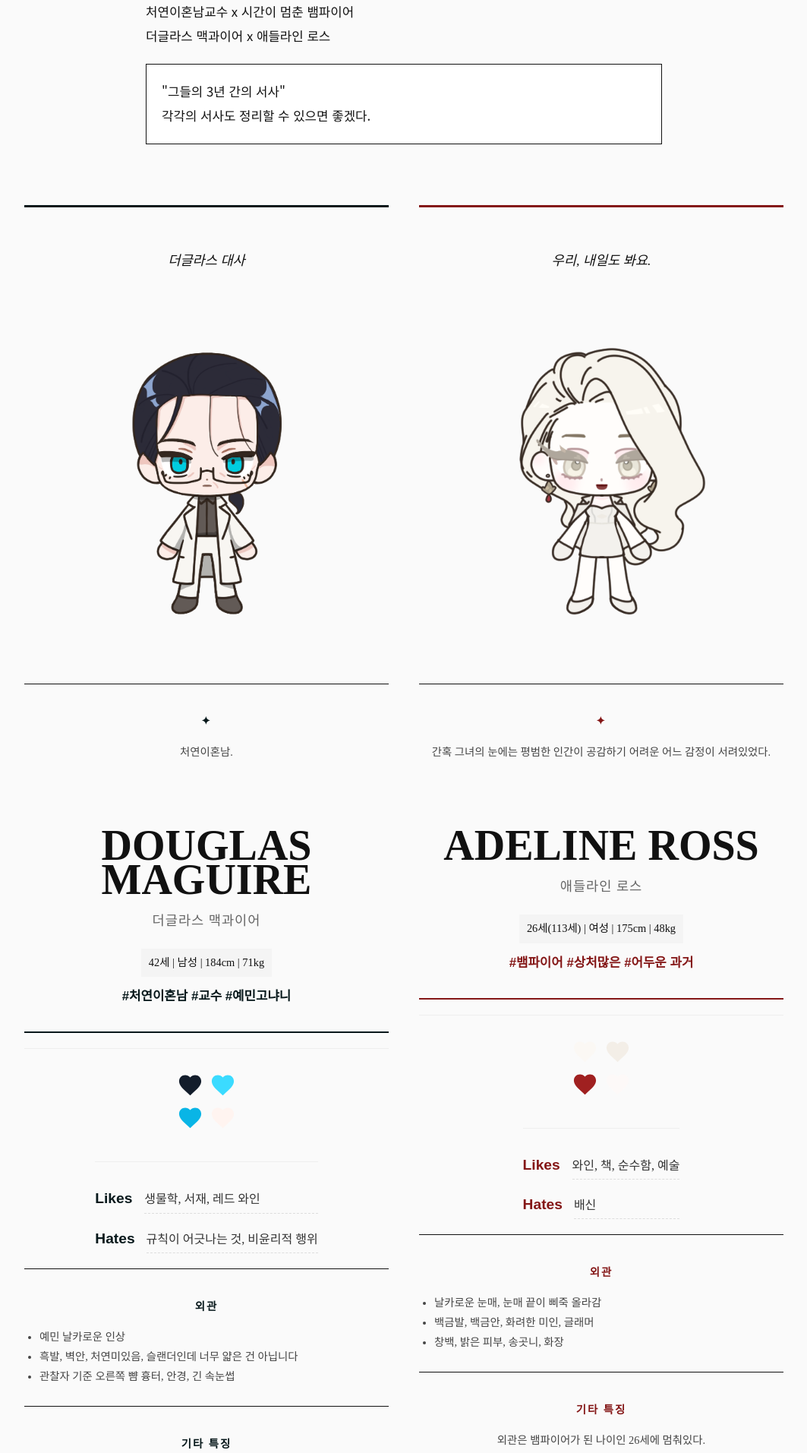
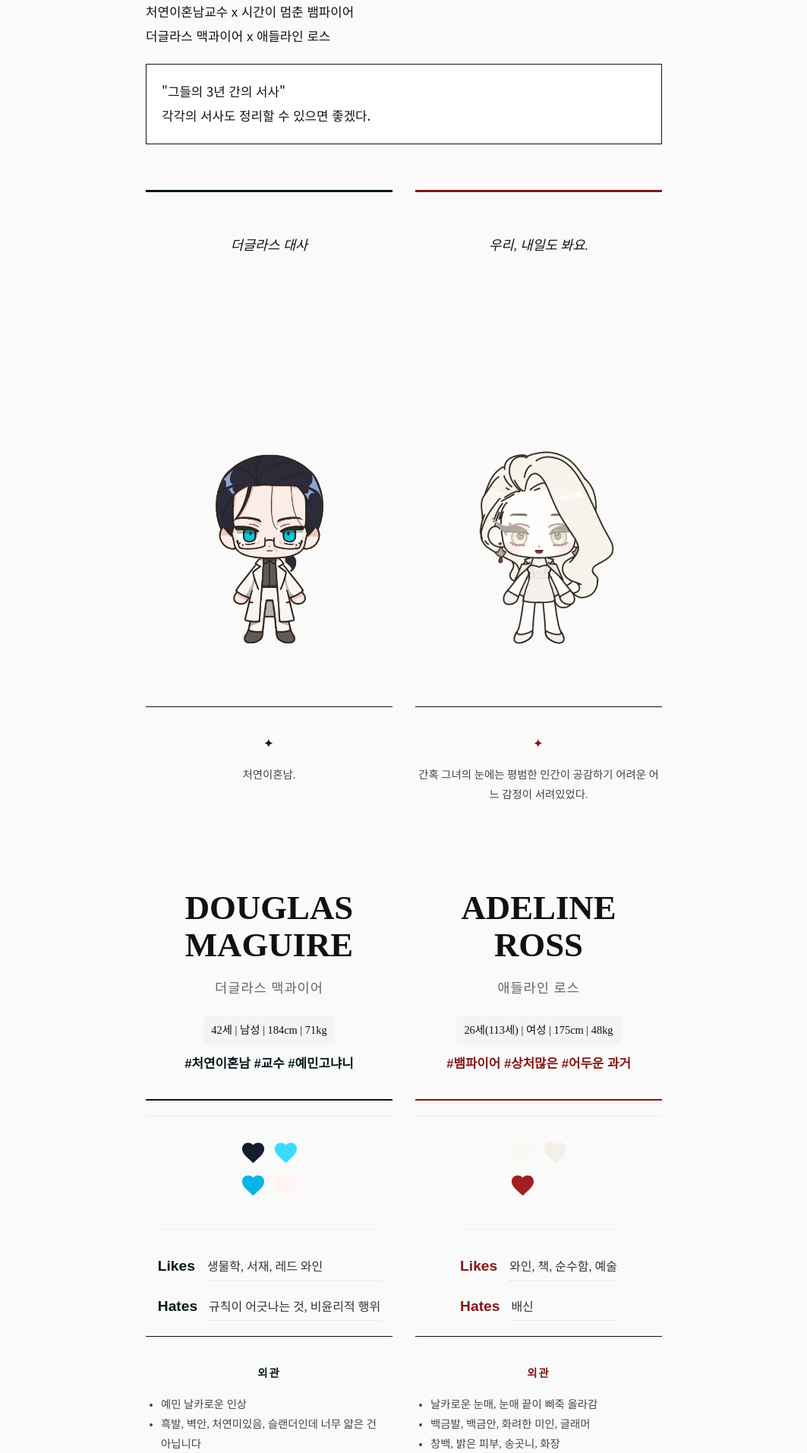
Before and after one commit to narelim/mag-ross-archive, a Jekyll site: the page built from _posts/2025-12-17-original42113.md, in a window 1280 px wide. Shown: the part 500-2413 px from the top of the page at 76% size, without its empty margins (108-1171 px from the left). Built offline with Jekyll 4.4.1, drawn with Linux system fonts in a browser that asks for light colours; some web fonts are replaced.

Commit message:
Update style.css

```diff
--- a/assets/css/style.css
+++ b/assets/css/style.css
@@ -606,35 +606,31 @@ header { padding: 30px 30px; text-align: center; border-bottom: 1px solid #eee;
     .sheet-middle { flex-direction: column; align-items: center; }
 }
 
-/* --- [Editorial Pair] 2인용 잡지 레이아웃 (복구 완료 버전 🛠️) --- */
+/* --- [Editorial Pair] 2인용 레이아웃 (안전한 기본 모드 🛡️) --- */
 
 .editorial-pair-grid {
     display: flex;
-    gap: 40px;               /* 간격 적당히 조절 */
-    margin: 80px 0;
-    align-items: stretch;    /* 높이 맞춤 (바닥 라인 유지) */
+    gap: 30px;             /* 좁은 공간에 맞춰 간격 줄임 */
+    margin: 60px 0;
+    align-items: stretch;  /* 높이 맞춤 */
 
-    /* 🚨 핵심: 부모(글 영역)보다 더 넓게 쓰면서 중앙 정렬하기 */
-    width: 1000px;           /* 1. 내가 원하는 너비 강제 지정 (넓게!) */
-    max-width: 100vw;        /* 2. 단, 화면보다 커지진 마라 (스크롤 방지) */
-
-    position: relative;      /* 3. 위치 조정을 위해 선언 */
-    left: 50%;               /* 4. 부모의 중앙선에 내 왼쪽 끝을 둠 */
-    transform: translateX(-50%); /* 5. 내 몸통의 절반만큼 다시 왼쪽으로 당김 -> 결과: 정중앙! */
-
-    box-sizing: border-box;  /* 테두리 포함 계산 */
+    /* 🚨 핵심: 본문 폭에 딱 맞추기 */
+    width: 100%;
+    box-sizing: border-box;
 }
 
-/* 2인용 그리드 내부 컨테이너 */
+/* 내부 컨테이너 */
 .editorial-pair-grid .char-sheet-container {
-    flex: 1;
+    flex: 1;               /* 50:50 정확히 분할 */
     display: flex;
     flex-direction: column;
     margin: 0;
     padding: 0;
-    gap: 0;
     border: none;
     height: 100%;
+
+    /* 혹시 모를 넘침 방지 */
+    min-width: 0;
 }
 
 
@@ -650,9 +646,9 @@ header { padding: 30px 30px; text-align: center; border-bottom: 1px solid #eee;
 /* 1-1. 대사 (말풍선) */
 .editorial-pair-grid .sheet-bubble {
     order: 1;
-    height: 100px;         /* 높이 고정 */
+    height: 100px;
     display: flex;
-    align-items: flex-end; /* 바닥 정렬 */
+    align-items: flex-end;
     justify-content: center;
     margin: 0 0 20px 0;
     text-align: center;
@@ -665,15 +661,15 @@ header { padding: 30px 30px; text-align: center; border-bottom: 1px solid #eee;
 /* 1-2. 전신 이미지 */
 .editorial-pair-grid .sheet-full-body {
     order: 2;
-    height: 450px;         /* 높이 고정 */
+    height: 450px;
     display: flex;
-    align-items: flex-end; /* 바닥 정렬 */
+    align-items: flex-end;
     justify-content: center;
     margin: 0 0 30px 0;
 }
 .editorial-pair-grid .sheet-full-body img {
     max-height: 100%;
-    max-width: 100%;       /* 🚨 이미지 삐져나감 방지 */
+    max-width: 100%;       /* 🚨 중요: 좁으면 알아서 줄어들어라 */
     width: auto;
     object-fit: contain;
 }
@@ -681,7 +677,7 @@ header { padding: 30px 30px; text-align: center; border-bottom: 1px solid #eee;
 /* 1-3. 캐치프레이즈 */
 .editorial-pair-grid .sheet-box {
     order: 3;
-    height: 120px;         /* 높이 고정 */
+    height: 120px;
     display: flex;
     flex-direction: column;
     justify-content: flex-start;
@@ -695,44 +691,42 @@ header { padding: 30px 30px; text-align: center; border-bottom: 1px solid #eee;
 .editorial-pair-grid .sheet-right {
     width: 100%;
     order: 2;
-    flex: 1;               /* 남는 공간 차지 */
+    flex: 1;
     display: flex;
     flex-direction: column;
     gap: 20px;
 
-    /* 바닥 선 긋기 */
     padding-bottom: 10px;
     border-bottom: 4px solid var(--bubble-bg, #333);
+
+    /* 좁은 공간에서 글자가 삐져나가지 않게 */
+    min-width: 0;
+    word-break: keep-all;
 }
 
-/* 마지막 요소를 바닥으로 밀기 */
+/* 바닥 밀기 */
 .editorial-pair-grid .sheet-right > :last-child {
     margin-top: auto;
     padding-bottom: 20px;
 }
 
-/* (기타 디자인 요소) */
+
+/* (기타 디자인 유지) */
 .editorial-pair-grid .sheet-header { text-align: center; border-bottom-width: 2px; }
-.editorial-pair-grid .sheet-name { font-size: 3.5rem; }
+.editorial-pair-grid .sheet-name { font-size: 2.8rem; /* 좁으니까 폰트 살짝 줄임 */ line-height: 1.1; }
 .editorial-pair-grid .sheet-portrait { display: none; }
 .editorial-pair-grid .sheet-middle { flex-direction: column; align-items: center; gap: 20px; }
 .editorial-pair-grid .sheet-box ul { display: inline-block; text-align: left; }
 
 
-/* 📱 모바일 대응 (필수!) */
+/* 📱 모바일 대응 */
 @media (max-width: 768px) {
     .editorial-pair-grid {
-        /* 🚨 모바일에서는 '와이드 모드' 해제 */
-        width: 100% !important;
-        left: 0 !important;
-        transform: none !important;
-
         flex-direction: column;
         gap: 80px;
         margin: 40px 0;
     }
 
-    /* 모바일 높이 고정 해제 */
     .editorial-pair-grid .sheet-bubble,
     .editorial-pair-grid .sheet-full-body,
     .editorial-pair-grid .sheet-box {
@@ -741,4 +735,5 @@ header { padding: 30px 30px; text-align: center; border-bottom: 1px solid #eee;
     .editorial-pair-grid .sheet-right {
         border-bottom: none;
     }
+    .editorial-pair-grid .sheet-name { font-size: 3.5rem; } /* 모바일은 넓으니까 다시 키움 */
 }
```
